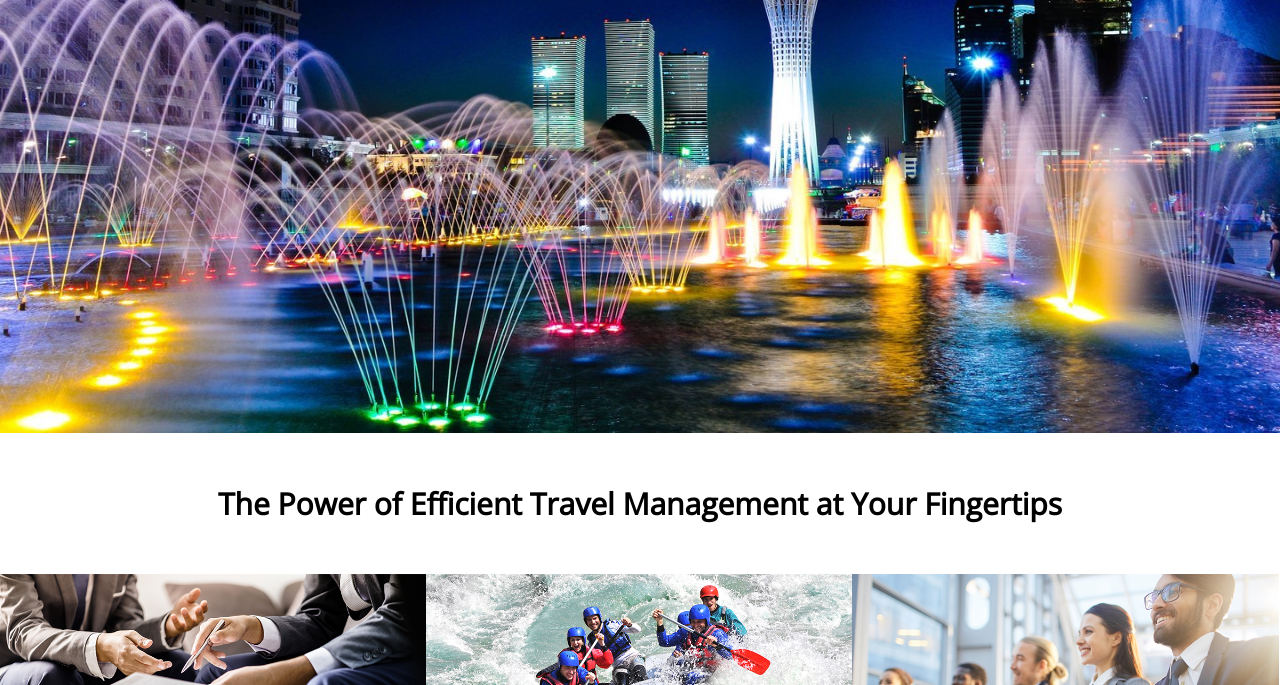
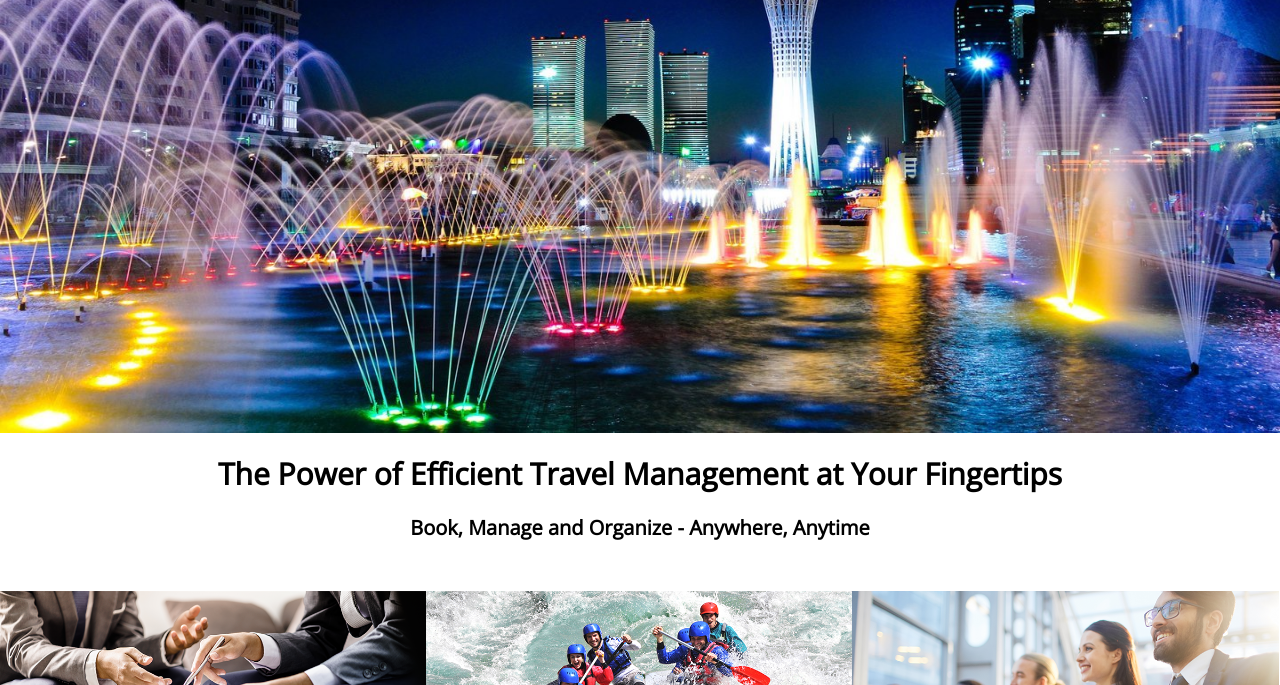
Before and after one commit to riverrz/Hoffen-BlessU, a plain HTML site: page index.html in a window 1280 px wide. Shown: the part 267-952 px from the top of the page. Drawn offline with nearby package versions, Linux system fonts and the light colour scheme.

Commit message:
Stylistic changes, add more text

```diff
--- a/css/card.css
+++ b/css/card.css
@@ -2,7 +2,7 @@
   display: flex;
   /* margin-top: 8rem; */
   flex-wrap: wrap;
-  /* margin: 5rem 0; */
+  margin: 5rem 0;
 }
 .card__item {
   flex: 0 0 33.3%;
--- a/css/main.css
+++ b/css/main.css
@@ -75,7 +75,6 @@ i {
 }
 .heading--primary {
   font-size: 3rem;
-  margin: 5rem 0;
 }
 
 *,
--- a/css/values.css
+++ b/css/values.css
@@ -3,7 +3,7 @@ section.values {
   background-image: url("../assets/background_1.jpg");
   background-size: cover;
   background-position: 0 -160px;
-  /* margin: 5rem 0; */
+  margin: 5rem 0;
 }
 
 .values__container {
--- a/index.html
+++ b/index.html
@@ -106,7 +106,7 @@
             <!-- <span>
               <i class="fab fa-facebook-f social-icon"></i>
             </span> -->
-            <img src="./assets/facebook.png" class="social__logo"/>
+            <img src="./assets/facebook.png" class="social__logo" />
           </a>
         </li>
         <li class="social__list-item">
@@ -118,7 +118,7 @@
             <!-- <span>
               <i class="fab fa-instagram social-icon"></i>
             </span> -->
-            <img src="./assets/instagram.png" class="social__logo"/>
+            <img src="./assets/instagram.png" class="social__logo" />
           </a>
         </li>
         <li class="social__list-item">
@@ -130,13 +130,16 @@
             <!-- <span>
               <i class="fab fa-linkedin-in social-icon"></i>
             </span> -->
-            <img src="./assets/linkedin.png" class="social__logo"/>
+            <img src="./assets/linkedin.png" class="social__logo" />
           </a>
         </li>
       </ul>
     </section>
     <h1 class="centered heading--primary">
       The Power of Efficient Travel Management at Your Fingertips
+    </h1>
+    <h1 class="centered">
+      Book, Manage and Organize - Anywhere, Anytime
     </h1>
     <main>
       <section class="card__container">
```
